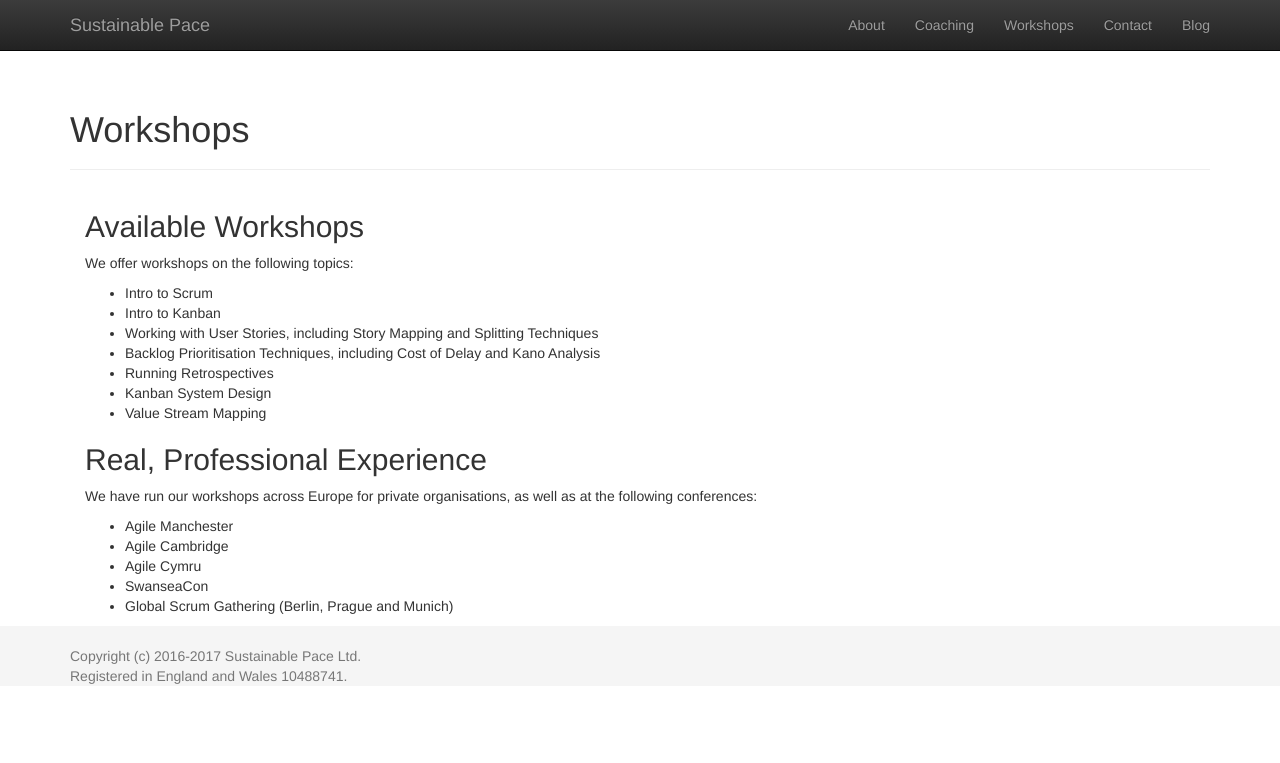
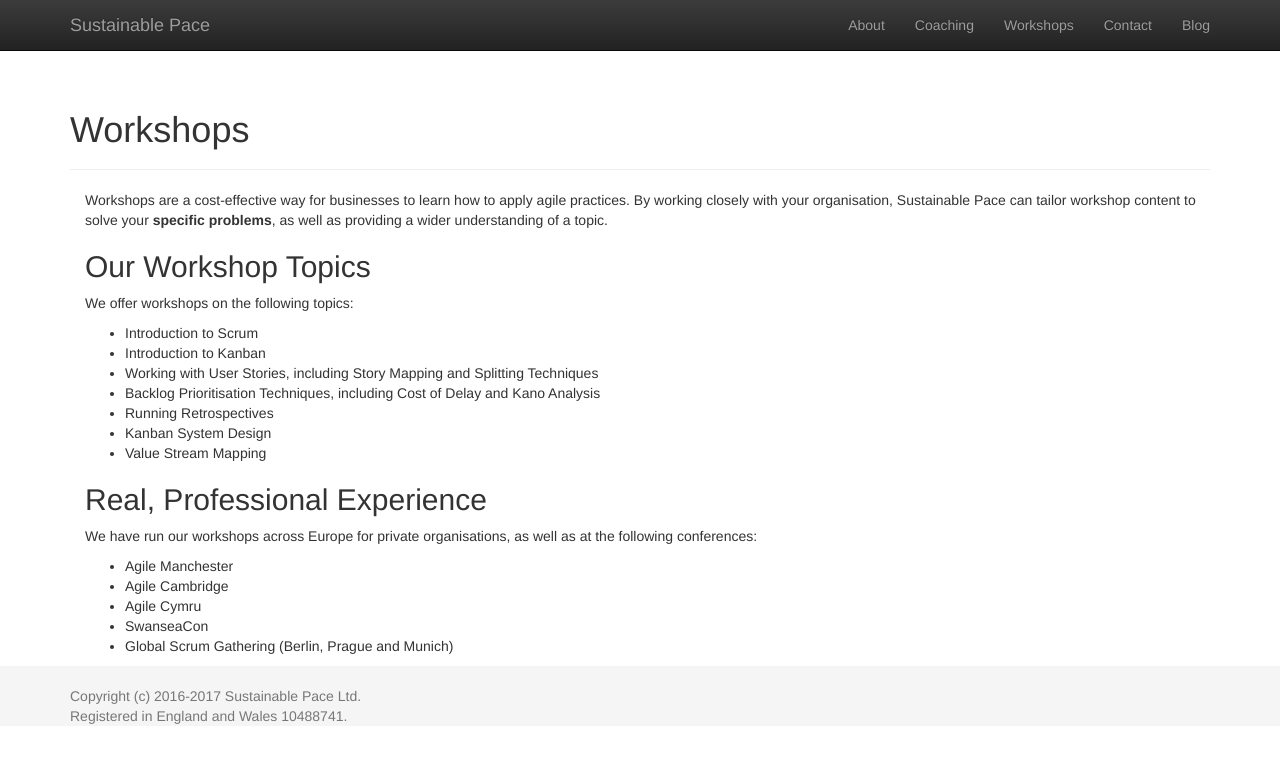
Before and after one commit to seize-the-dave/sustainable-pace, a Jekyll site: the page built from workshops.md, in a window 1280 px wide. Shown: the top 763 px of the page. Built offline with Jekyll 4.4.1, drawn with Linux system fonts in a browser that asks for light colours; nearby versions of some CDN libraries.

Commit message:
Update workshops.md

```diff
--- a/workshops.md
+++ b/workshops.md
@@ -4,12 +4,14 @@ permalink: workshops/
 layout: page
 ---
 
-## Available Workshops
+Workshops are a cost-effective way for businesses to learn how to apply agile practices. By working closely with your organisation, Sustainable Pace can tailor workshop content to solve your **specific problems**, as well as providing a wider understanding of a topic.
+
+## Our Workshop Topics
 
 We offer workshops on the following topics:
 
-- Intro to Scrum
-- Intro to Kanban
+- Introduction to Scrum
+- Introduction to Kanban
 - Working with User Stories, including Story Mapping and Splitting Techniques
 - Backlog Prioritisation Techniques, including Cost of Delay and Kano Analysis
 - Running Retrospectives
```
